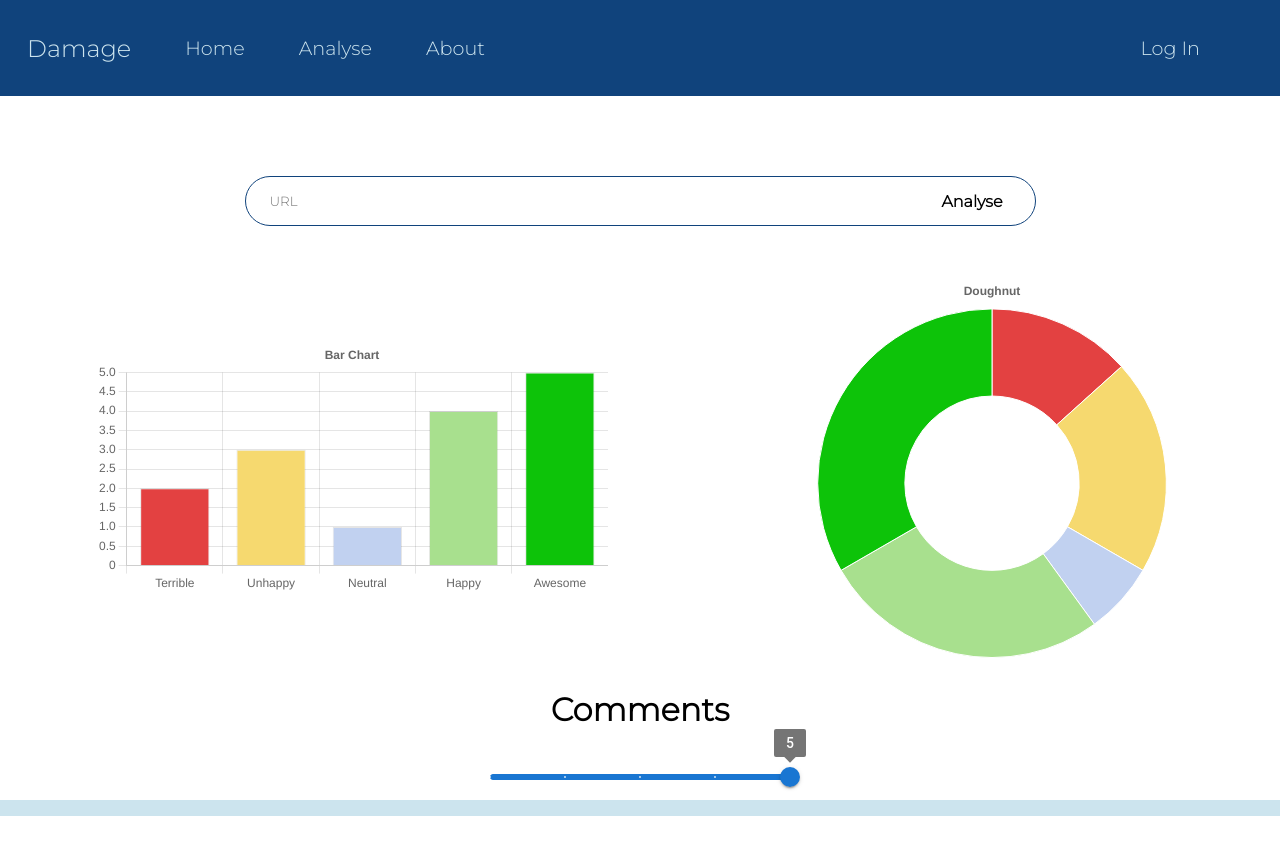
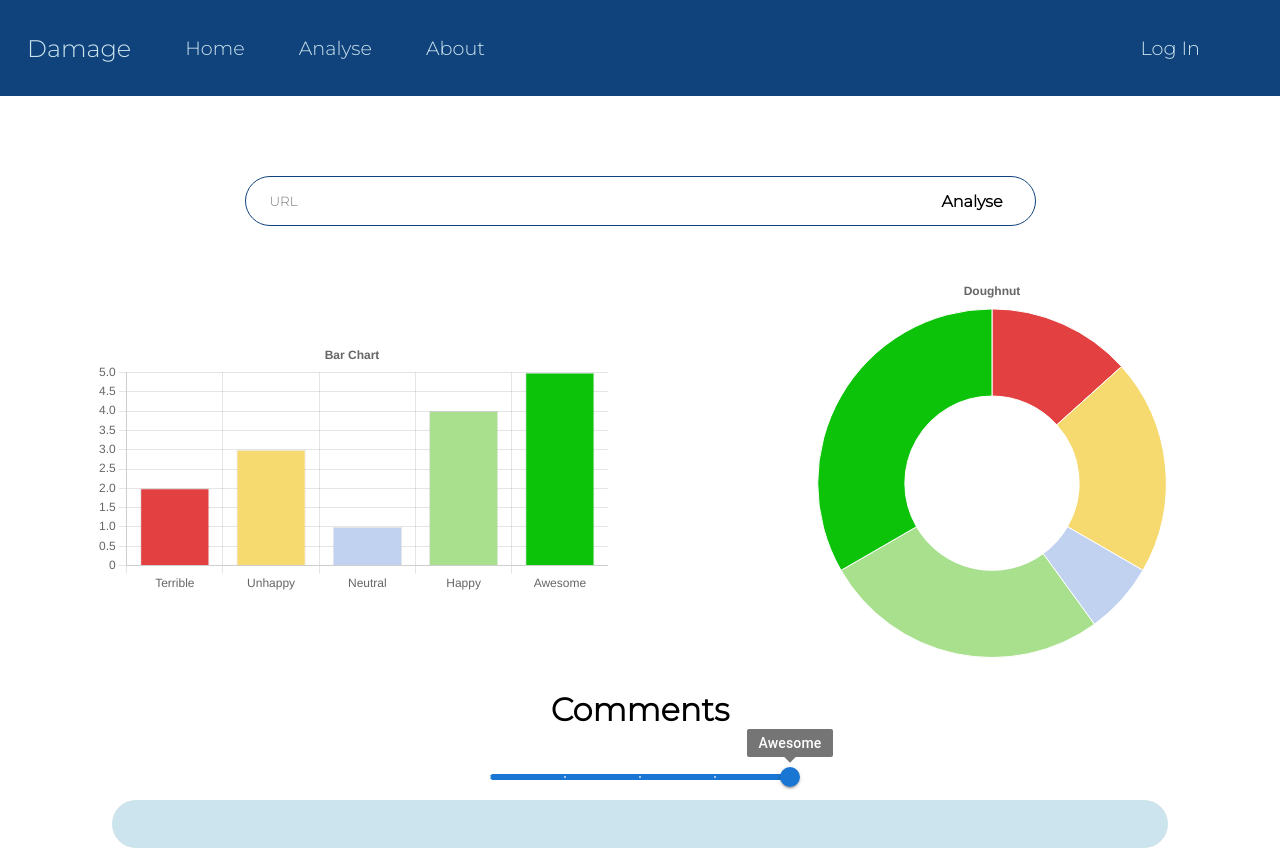
Before and after one commit to amulyamarali/Emotional-Damage, a React (Create React App) app in the folder frontend/: page /analyse in a window 1280 px wide. Before the commit the page ends 816 px from the top, so only its background shows below. Built offline with nearby package versions, Linux system fonts and the light colour scheme.

Commit message:
modified labels

```diff
--- a/frontend/src/Analyse.css
+++ b/frontend/src/Analyse.css
@@ -10,8 +10,10 @@
 
 #comdisp {
 	background-color: #CCE4EE;
-	width: 100vw;
+	width: 80vw;
 	font-size: 1rem;
+	padding: 1rem;
+	border-radius: 30px;
 }
 
 #graph-ctn {
--- a/frontend/src/Analyse.js
+++ b/frontend/src/Analyse.js
@@ -185,6 +185,9 @@ const Analyse = ()=> {
 						// getAriaValueText={getCommentDisp}
 						onChange={setRangeVal}
 						valueLabelDisplay="on"
+						valueLabelFormat={(n)=>{
+							return ["Terrible", "Unhappy", "Neutral", "Happy", "Awesome"][n-1]
+						}}
 						step={1}
 						marks
 						min={1}
```
